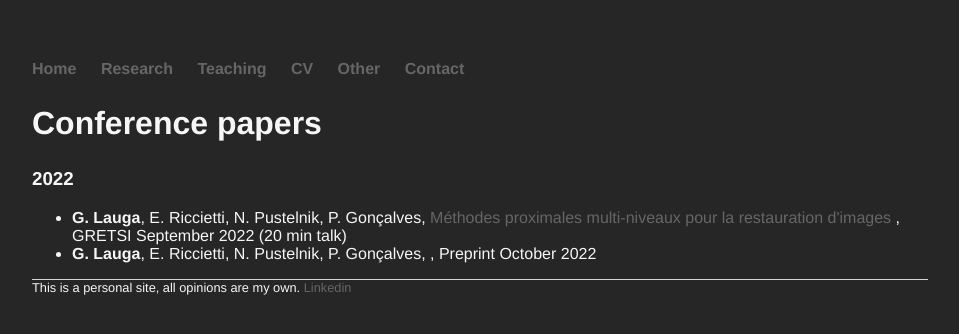
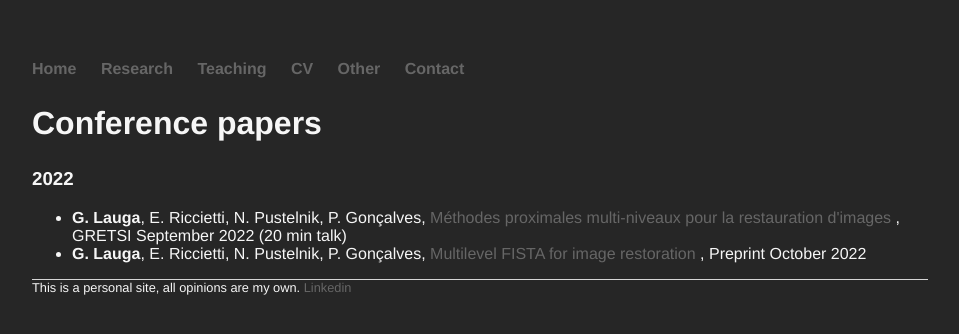
Before and after one commit to laugaguillaume/laugaguillaume.github.io, a Jekyll site: the page built from Research/index.html, in a window 1280 px wide. Shown: the top 334 px of the page, without its empty margins (160-1119 px from the left). Built offline with Jekyll 4.4.1, drawn with Linux system fonts in a browser that asks for light colours.

Commit message:
minor changes

```diff
--- a/Research/index.html
+++ b/Research/index.html
@@ -6,5 +6,5 @@
 <h3> 2022</h3>
 <ul>
   <li><strong>G. Lauga</strong>, E. Riccietti, N. Pustelnik, P. Gonçalves, <a href="https://hal.inria.fr/hal-03739496/" target="_blank" rel="noopener noreferrer"> Méthodes proximales multi-niveaux pour la restauration d'images </a>, GRETSI September 2022 (20 min talk)</li>
-  <li><strong>G. Lauga</strong>, E. Riccietti, N. Pustelnik, P. Gonçalves, <a href="https://hal.archives-ouvertes.fr/hal-03831180" target="_blank" rel="noopener noreferrer"> </a>, Preprint October 2022 </li>
+  <li><strong>G. Lauga</strong>, E. Riccietti, N. Pustelnik, P. Gonçalves, <a href="https://hal.archives-ouvertes.fr/hal-03831180" target="_blank" rel="noopener noreferrer"> Multilevel FISTA for image restoration </a>, Preprint October 2022 </li>
 </ul>
```
